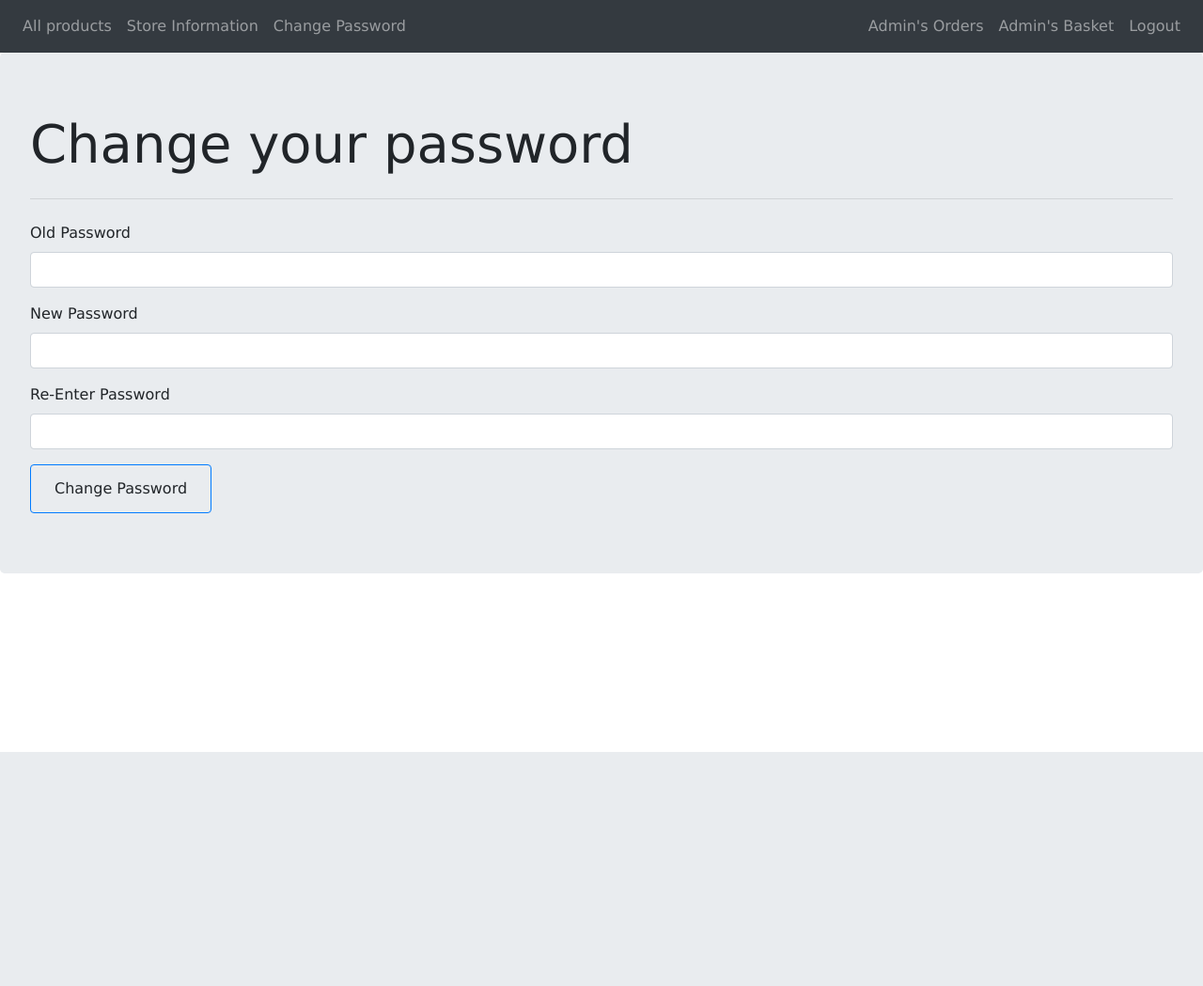
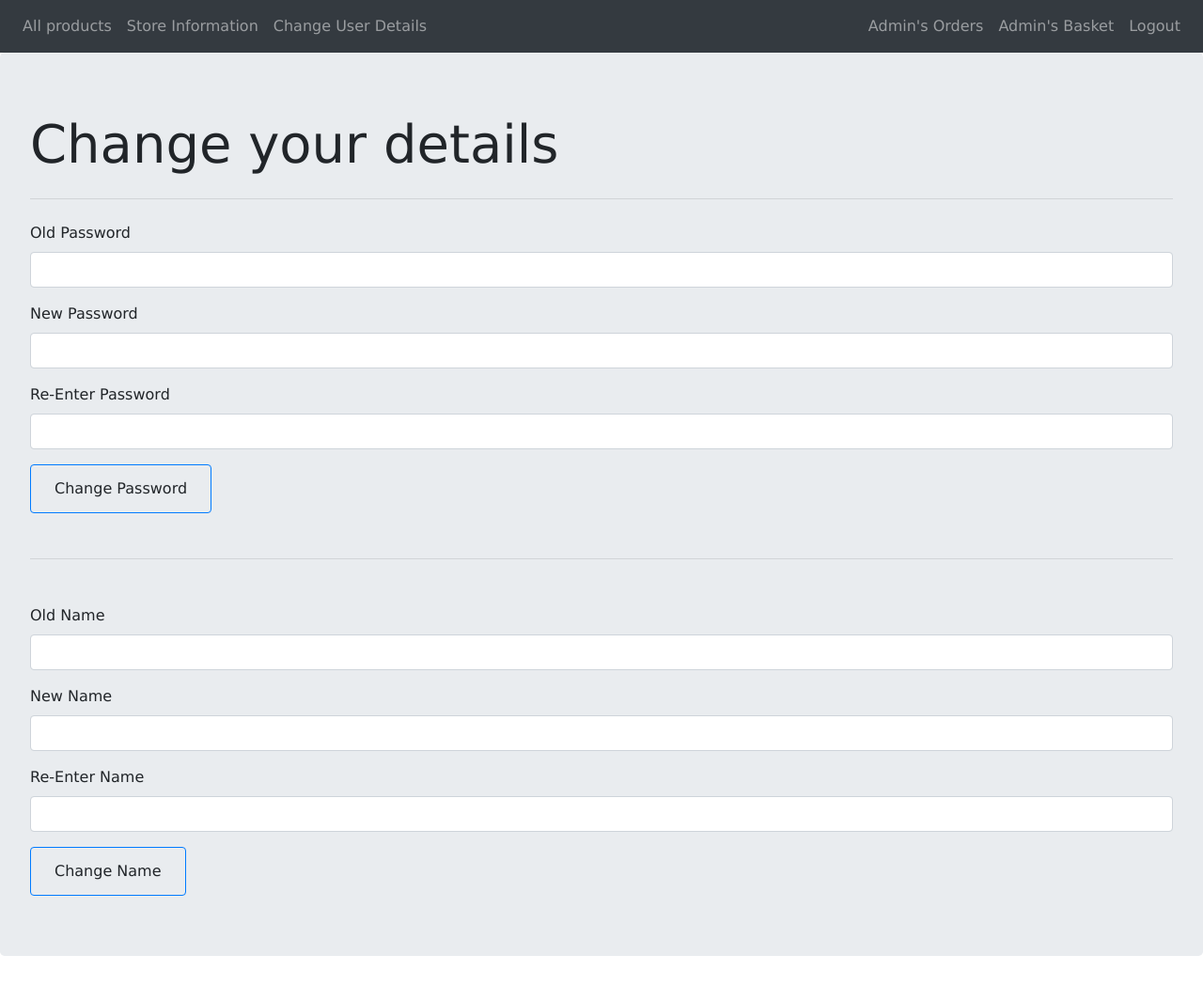
Before and after one commit to CodeDann/WebApp-CW2, a Flask app: page /changepass in a window 1280 px wide. Shown: the whole page at 94% size. Before the commit the page ends 800 px from the top, so only its background shows below. Run offline with Flask 2, Linux system fonts and the light colour scheme; a user stored in the database is signed in; data comes from the database, SQL or seed files in the repository; some libraries are stand-ins or nearby versions.

Commit message:
usability update
changed being able to update your name

added proper consent for cookies

added pound signs for prices

```diff
--- a/app/forms.py
+++ b/app/forms.py
@@ -27,11 +27,17 @@ class ChangePassword(FlaskForm):
     submit = SubmitField('Change Password')
 
 
+class ChangeName(FlaskForm):
+    oldname = StringField("Old Name", validators=[DataRequired()])
+    newname = StringField("New Name", validators=[DataRequired(), EqualTo('namecheck', message='Names must be the same')])
+    namecheck = StringField("Re-Enter Name", validators=[DataRequired()])
+    submit = SubmitField('Change Name')
+
+
 class LoginForm(FlaskForm):
     email = StringField("Email", validators=[DataRequired(), Email()])
     password = PasswordField("Password", validators=[DataRequired()])
-    cookie_consent = BooleanField("Click here to consent to cookies", validators=[DataRequired(message="Cookies are "
-                                            "essential to this website functioning properly, please give consent")])
+    cookie_consent = BooleanField("Click here to consent to essential cookies", validators=[DataRequired()])
     submit = SubmitField("Login")
 
 
--- a/app/static/scripts/scripts.js
+++ b/app/static/scripts/scripts.js
@@ -1,11 +1,9 @@
-function showOrder(x) {
-  console.log(x)
-  var order = document.getElementById(x);
-  console.log(order)
-  order.classList.remove("starthidden");
-}
+$(document).ready(function() {
 
-$(document).ready(function() {
+    function showOrder(x) {
+        var order = document.getElementById(x);
+        order.classList.remove("starthidden");
+    };
 
     $('.close').click(function () {
         $(".alert").fadeOut("slow");
@@ -29,5 +27,8 @@ $(document).ready(function() {
       speechSynthesis.speak(msg);
     });
 
+    $('[data-toggle="popover"]').popover({
+        trigger: 'focus'
+    });
 
 });
--- a/app/templates/base.html
+++ b/app/templates/base.html
@@ -28,7 +28,7 @@
         <ul class="navbar-nav mr-auto">
           <li class="nav-item"><a class="nav-link" href="/"> All products <span class="sr-only">(current)</span></a></li>
             <li class="nav-item"><a class="nav-link" href="/storeinfo"> Store Information </a></li>
-           <li class="nav-item"><a class="nav-link" href="/changepass"> Change Password </a></li>
+           <li class="nav-item"><a class="nav-link" href="/changepass"> Change User Details </a></li>
         </ul>
         <ul class="navbar-nav ml-auto">
             <li class="nav-item"><a class="nav-link" href="/orders"> {{User}}'s Orders </a></li>
--- a/app/templates/changepass.html
+++ b/app/templates/changepass.html
@@ -6,7 +6,7 @@
 
 
 <div class="container-fluid jumbotron">
-    <h1 class="display-4"> Change your password </h1>
+    <h1 class="display-4"> Change your details </h1>
     <hr class="my-4">
     <div id="div_to_hide">
         {% if( alert == 0) %}
@@ -19,15 +19,37 @@
             Password successfully updated
             <button type="button" class="close"> <span >&times;</span> </button>
         </div>
+        {% elif( alert == 2) %}
+        <div class="alert alert-success alert-dismissible fade show" role="alert">
+            Name successfully updated
+            <button type="button" class="close"> <span >&times;</span> </button>
+        </div>
+        {% elif( alert == 3) %}
+        <div class="alert alert-danger alert-dismissible fade show" role="alert">
+            Name is incorrect - Not updated!
+            <button type="button" class="close"> <span >&times;</span> </button>
+        </div>
         {% endif %}
     </div>
     <div id="form">
       <form action="" method="post" name="changepass">
-          {{ form.csrf_token }}
-          {{ wtf.form_field(form.oldpassword) }}
-          {{ wtf.form_field(form.password) }}
-          {{ wtf.form_field(form.passwordCheck) }}
-          <button type="button" class="btn btn-outline-primary"> {{ wtf.form_field(form.submit) }} </button>
+          {{ form1.csrf_token }}
+          {{ wtf.form_field(form1.oldpassword) }}
+          {{ wtf.form_field(form1.password) }}
+          {{ wtf.form_field(form1.passwordCheck) }}
+          <button type="button" class="btn btn-outline-primary"> {{ wtf.form_field(form1.submit) }} </button>
+      </form>
+    </div>
+    <br>
+    <hr class="my-4">
+    <br>
+    <div id="form1">
+      <form action="" method="post" name="changename">
+          {{ form2.csrf_token }}
+          {{ wtf.form_field(form2.oldname) }}
+          {{ wtf.form_field(form2.newname) }}
+          {{ wtf.form_field(form2.namecheck) }}
+          <button type="button" class="btn btn-outline-primary"> {{ wtf.form_field(form2.submit) }} </button>
       </form>
     </div>
 
--- a/app/templates/storeinfo.html
+++ b/app/templates/storeinfo.html
@@ -7,7 +7,7 @@
 <h1 class="display-4"> Store information </h1>
     <div id="information">
         <hr class="my-4">
-        <h1 class="lead"> Welcome to Jake's Coffee Store. This is an example of a e-commerce website dedicated to selling coffee </h1>
+        <h1 class="lead"> Welcome to Jake's Coffee Store. This is an example of an e-commerce website dedicated to selling coffee </h1>
         <p> This site was developed for educational purposes. It was developed for COMP2011 "Web Application Development" </p>
         <p> All images used were taken by Jake Noar </p>
         <p> All fonts used are dyslexic friendly and please use the button below to read all the information from this page out loud </p>
--- a/app/views.py
+++ b/app/views.py
@@ -3,7 +3,7 @@ from app import app, db, admin
 from flask_admin.contrib.sqla import ModelView
 # from app import app
 from . import db, models
-from .forms import AddToBasket, RemoveFromBasket, LoginForm, SingupForm, ChangePassword
+from .forms import AddToBasket, RemoveFromBasket, LoginForm, SingupForm, ChangePassword, ChangeName
 from .models import Product, User, Order, NumProduct
 from collections import Counter
 import logging
@@ -36,16 +36,14 @@ def entry():
         else:
             if query.verify_password(given_pass):
                 session['user'] = query.id
-                session['newUser'] = True
                 app.logger.warning('%s: logged in successfully', query.name)
                 return redirect(url_for('index'))
             else:
                 app.logger.error('%s: attempted login with incorrect password', query.name)
-                message = str("Incorrect password for user: " + given_email)
+                message = str("Incorrect password for user: If youve forgotten it please create a new account" + given_email)
 
     # handle signup form
     if form2.validate_on_submit():
-        # TODO if unsuccessful form submit slider defaults back to login - CHANGE THIS
         given_email = form2.email.data
         given_name = form2.name.data
         given_pass = form2.password.data
@@ -78,16 +76,17 @@ def storeinfo():
 
 @app.route('/changepass', methods=['GET', 'POST'])
 def change():
-    form = ChangePassword()
+    form1 = ChangePassword()
+    form2 = ChangeName()
     sessionId = session.get('user')
     user = User.query.filter_by(id=sessionId).first()
 
-    alertStatus = 2
+    alertStatus = None
     # update password
-    if form.validate_on_submit():
+    if form1.validate_on_submit():
         # get info from form
-        given_oldpass = form.oldpassword.data
-        given_newpass = form.password.data
+        given_oldpass = form1.oldpassword.data
+        given_newpass = form1.password.data
         # check its correct and update if so
         if user.verify_password(given_oldpass):
             user.update_password(given_newpass)
@@ -98,20 +97,30 @@ def change():
             app.logger.error('%s: successful password update', user.name)
             alertStatus = 0
 
-        return render_template('changepass.html', title='Change Password', form=form, User=user.name, alert=alertStatus)
+        return render_template('changepass.html', title='Change Password', form=form1, form2=form2, User=user.name, alert=alertStatus)
 
-    return render_template('changepass.html', title='Change Password', form=form, User=user.name, alert=alertStatus)
+    elif form2.validate_on_submit():
+        given_oldname = form2.oldname.data
+        given_newname = form2.newname.data
+        # check its correct and update if so
+        if user.name == given_oldname:
+            user.name = given_newname
+            db.session.commit()
+            alertStatus = 2
+            app.logger.warning('%s: successful name update', user.name)
+        else:
+            app.logger.error('%s: unsuccessful name update', user.name)
+            alertStatus = 3
+
+        return render_template('changepass.html', title='Change Password', form1=form1, form2=form2, User=user.name, alert=alertStatus)
+
+    return render_template('changepass.html', title='Change Password', form1=form1, form2=form2, User=user.name, alert=alertStatus)
 
 
 @app.route('/index', methods=['GET', 'POST'])
 def index():
     sessionId = session.get('user')
     newUser = session.get('newUser')
-    if newUser:
-        alert = 1
-        session['newUser'] = False
-    else:
-        alert = 0
 
     user = User.query.filter_by(id=sessionId).first()
 
@@ -136,7 +145,7 @@ def index():
         session['basket'] = basketArr
         app.logger.warning('%s: added item to basket', user.name)
 
-    return render_template('index.html', title='Homepage', data=data, form=form, images=images, User=user.name, alert=alert)
+    return render_template('index.html', title='Homepage', data=data, form=form, images=images, User=user.name)
 
 
 @app.route('/basket', methods=['GET', 'POST'])
```
Also changed, not shown: app/static/stylesheets/entrystyles.css (+9 -0 lines), app/templates/entry.html (+28 -2 lines), app/templates/index.html (+2 -8 lines).
